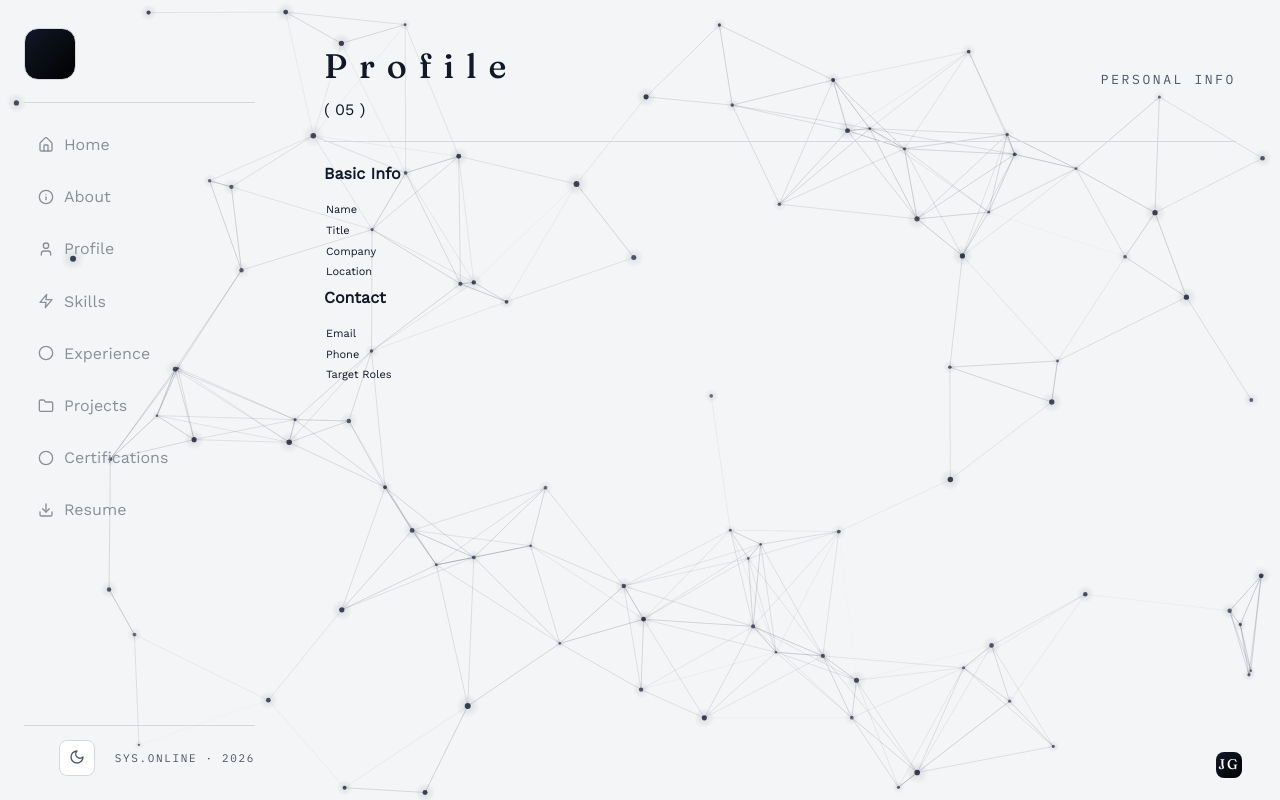
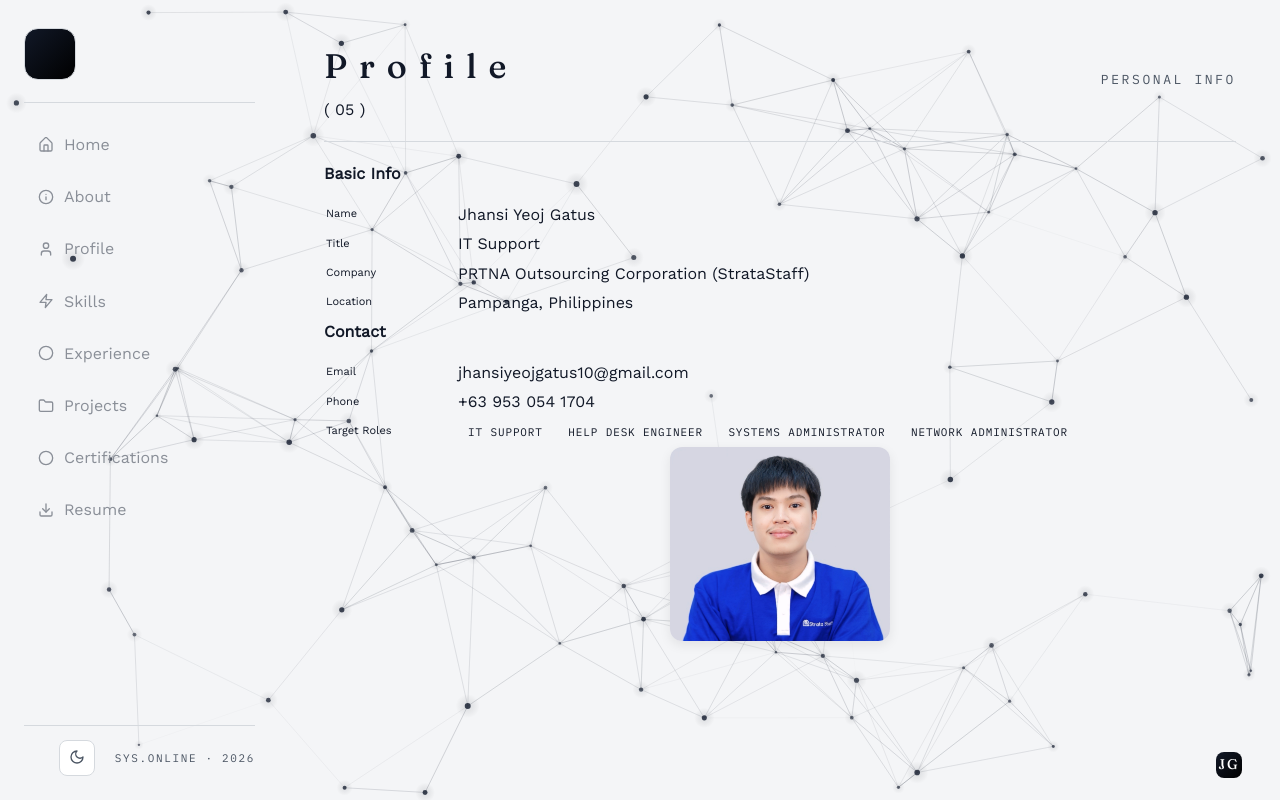
Before and after one commit to eazyboytt/Portfolio, a Flask app: template templates/profile.html in a window 1280 px wide. Run offline with Flask 3, Linux system fonts and the light colour scheme; the template is opened without the code that fills it, so the values that code supplies are empty.

Commit message:
Add profile portrait and reorder Profile grid

```diff
--- a/templates/profile.html
+++ b/templates/profile.html
@@ -11,23 +11,26 @@
     <div class="section-meta">Personal Info</div>
   </div>
 
-  <div class="grid" style="grid-template-columns: repeat(2, 1fr); gap: 14px;">
+  <div class="grid" style="grid-template-columns: repeat(2, 1fr) auto; gap: 14px; align-items: center;">
     <div class="card">
       <h4>Basic Info</h4>
       <table style="margin-top: 12px;">
-        <tr><td style="width:130px;color:var(--muted);font-size:11px;font-family:var(--mono);">Name</td><td>{{ p.name }}</td></tr>
-        <tr><td style="color:var(--muted);font-size:11px;font-family:var(--mono);">Title</td><td>{{ p.title }}</td></tr>
-        <tr><td style="color:var(--muted);font-size:11px;font-family:var(--mono);">Company</td><td>{{ p.company }}</td></tr>
-        <tr><td style="color:var(--muted);font-size:11px;font-family:var(--mono);">Location</td><td>{{ p.location }}</td></tr>
-      </table>
+        <tbody><tr><td style="width:130px;color:var(--muted);font-size:11px;font-family:var(--mono);">Name</td><td>Jhansi Yeoj Gatus</td></tr>
+        <tr><td style="color:var(--muted);font-size:11px;font-family:var(--mono);">Title</td><td>IT Support</td></tr>
+        <tr><td style="color:var(--muted);font-size:11px;font-family:var(--mono);">Company</td><td>PRTNA Outsourcing Corporation (StrataStaff)</td></tr>
+        <tr><td style="color:var(--muted);font-size:11px;font-family:var(--mono);">Location</td><td>Pampanga, Philippines</td></tr>
+      </tbody></table>
     </div>
     <div class="card">
       <h4>Contact</h4>
       <table style="margin-top: 12px;">
-        <tr><td style="width:130px;color:var(--muted);font-size:11px;font-family:var(--mono);">Email</td><td>{{ p.email }}</td></tr>
-        <tr><td style="color:var(--muted);font-size:11px;font-family:var(--mono);">Phone</td><td>{{ p.phone }}</td></tr>
-        <tr><td style="color:var(--muted);font-size:11px;font-family:var(--mono);">Target Roles</td><td>{% for role in p.target_roles %}<span class="tag">{{ role }}</span> {% endfor %}</td></tr>
-      </table>
+        <tbody><tr><td style="width:130px;color:var(--muted);font-size:11px;font-family:var(--mono);">Email</td><td>jhansiyeojgatus10@gmail.com</td></tr>
+        <tr><td style="color:var(--muted);font-size:11px;font-family:var(--mono);">Phone</td><td>+63 953 054 1704</td></tr>
+        <tr><td style="color:var(--muted);font-size:11px;font-family:var(--mono);">Target Roles</td><td><span class="tag">IT Support</span> <span class="tag">Help Desk Engineer</span> <span class="tag">Systems Administrator</span> <span class="tag">Network Administrator</span> </td></tr>
+      </tbody></table>
+    </div>
+    <div style="display:flex; justify-content:center; align-items:center;">
+      <img src="/static/images/profile-portrait.png" alt="Profile portrait" style="max-width: 220px; max-height: 220px; border-radius: 12px; object-fit: cover; box-shadow: 0 4px 12px rgba(0,0,0,0.08);">
     </div>
   </div>
 
```
Also changed, not shown: docs/profile.html (+8 -5 lines), static/images/profile-portrait.png (added), 1 other file.
